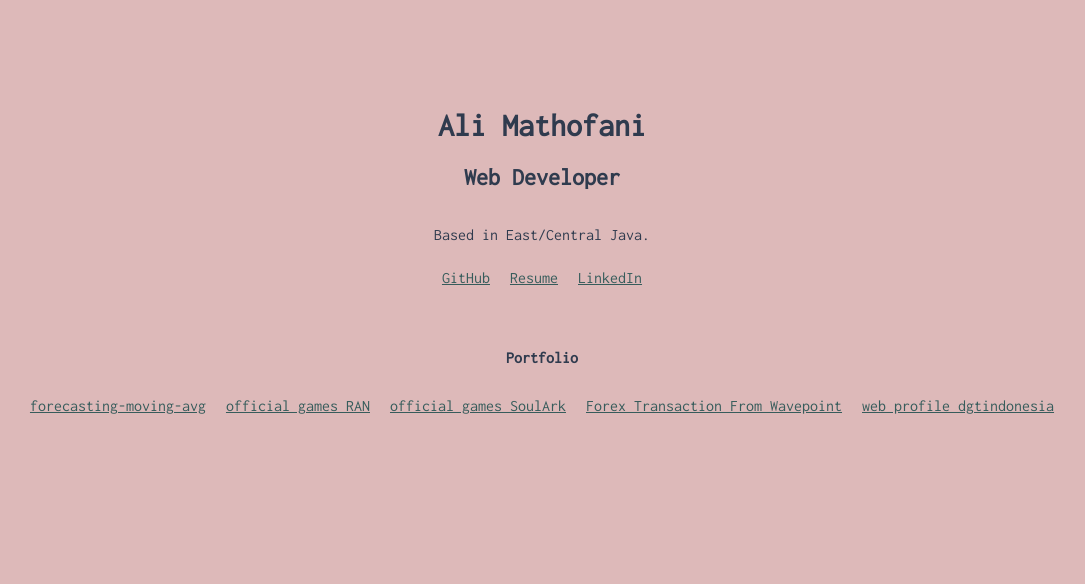
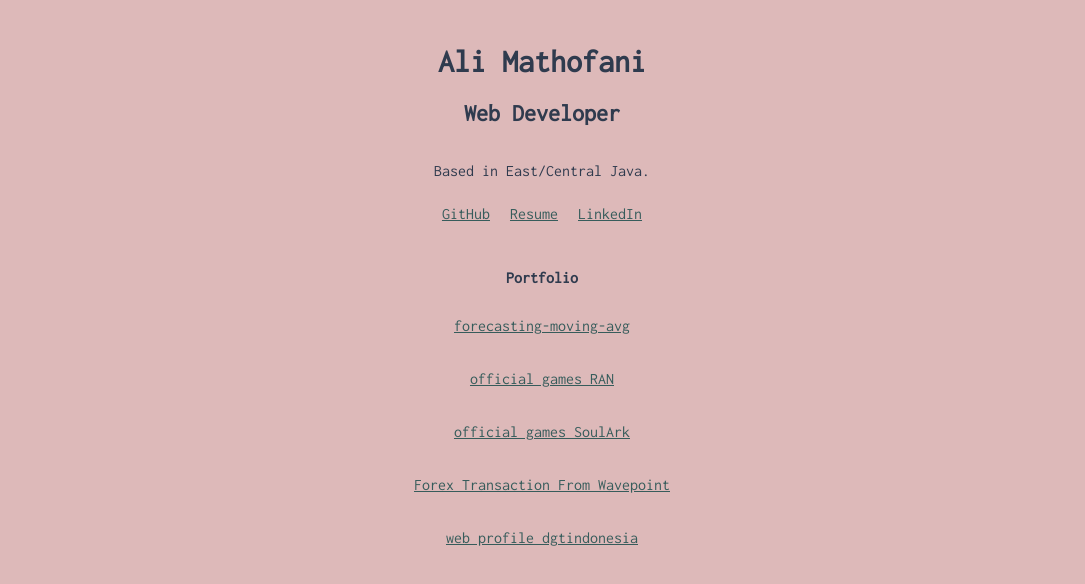
Before and after one commit to alimathofani/alimathofani.com, a website built with webpack: page src/html/basic.html in a window 1280 px wide. Shown: the whole page, without its empty margins (98-1183 px from the left). Built offline with nearby package versions, Linux system fonts and the light colour scheme.

Commit message:
Initial Commit

```diff
--- a/src/html/basic.html
+++ b/src/html/basic.html
@@ -19,11 +19,20 @@
 				<li><a href="https://www.linkedin.com/in/alimathofani/">LinkedIn</a></li>
             </ul>
             <h4> Portfolio </h4>
+
             <ul>
                 <li><a href="https://showcase.alimathofani.com/forecasting">forecasting-moving-avg</a></li>
+            </ul>
+            <ul>
                 <li><a href="https://newran.wavegame.net/home">official games RAN</a></li>
+            </ul>
+            <ul>
                 <li><a href="https://soulark.wavegame.net/home">official games SoulArk</a></li>
+            </ul>
+            <ul>
                 <li><a href="https://mforex.wavepoint.co.id">Forex Transaction From Wavepoint</a></li>
+            </ul>
+            <ul>
                 <li><a href="https://dgtindonesia.com">web profile dgtindonesia</a></li>
             </ul>
         </main>
--- a/src/sass/basic.scss
+++ b/src/sass/basic.scss
@@ -6,7 +6,7 @@ body {
 }
 
 main {
-    padding: 5em 0 1em 0;
+    padding: 1em 0 1em 0;
 }
 
 ul {
@@ -25,7 +25,7 @@ h1 {
 }
 
 h4 {
-  padding-top: 2em;
+  padding-top: 1em;
 }
 
 a {
--- a/webpack.common.js
+++ b/webpack.common.js
@@ -3,7 +3,7 @@ const path = require("path");
 module.exports = {
   entry: {
     main: "./src/index.js",
-    vendor: "./src/vendor/index.js"
+    // vendor: "./src/vendor/index.js"
   },
   module: {
     rules: [
```
Also changed, not shown: dist/index.html, dist/vendor.d68d776bd3674f386464.bundle.js (deleted), 2 other files.
